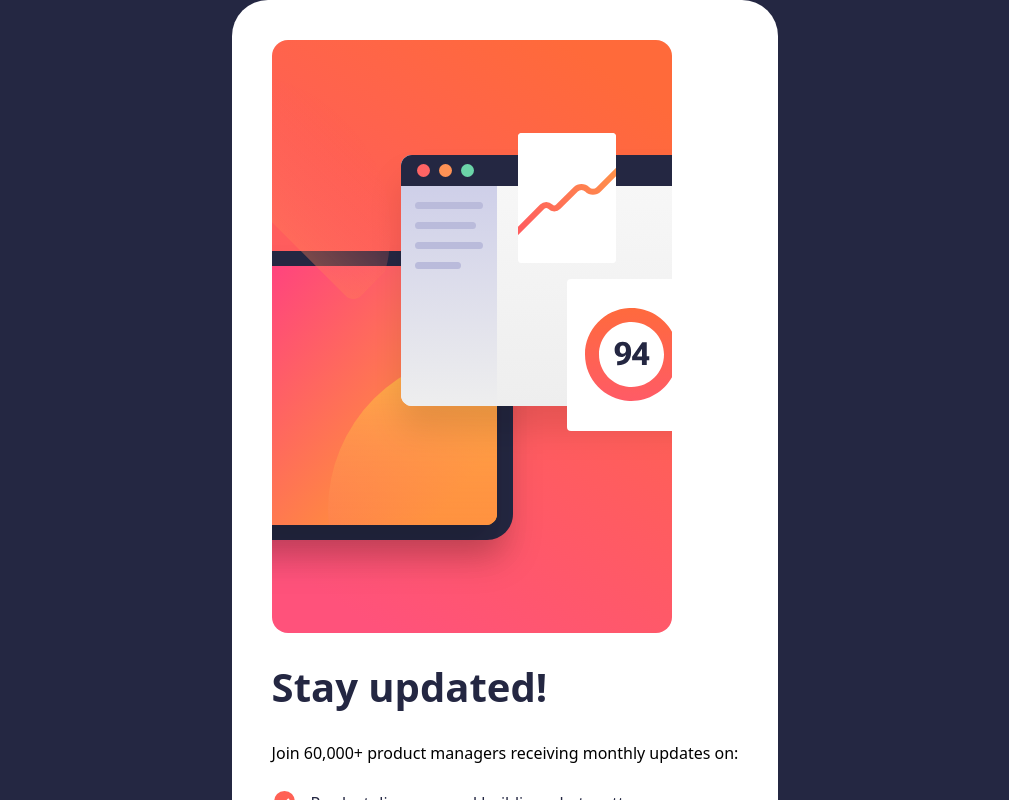
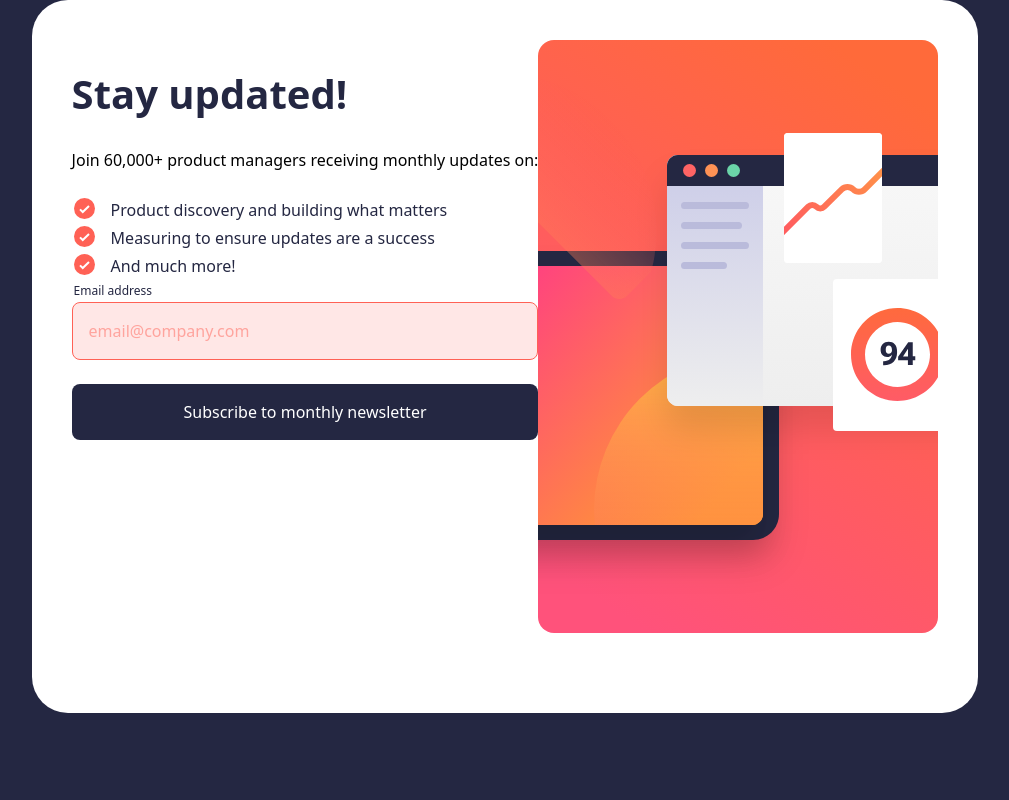
Before and after one commit to NarelaCamara/newsletter-sign-up-with-success-message, a React (Vite) app: page / in a window 1280 px wide. Shown: the top 800 px of the page, without its empty margins (135-1144 px from the left). Built offline with nearby package versions, Linux system fonts and the light colour scheme.

Commit message:
refactor: div inencesari

```diff
--- a/src/components/login/Login.tsx
+++ b/src/components/login/Login.tsx
@@ -36,9 +36,9 @@ export const Login = ({
 
   return (
     <div className="bg-white md:border-0  md:rounded-[36px] max-md:w-[327px] max-md:h-[100vh] md:p-10">
-      <div>
-        <div className="pb-10 flex flex-col">
+      <div className="pb-10 flex flex-col lg:flex-row-reverse">
         <ResponsiveSignUpImage />
+
         <div className="flex flex-col  md:py-6 max-md:w-[327px]">
           <h1 className="text-[Roboto] text-[40px] text-[#242742] font-semibold">
             Stay updated!
@@ -66,6 +66,5 @@ export const Login = ({
         </div>
       </div>
     </div>
-    </div>
   );
 };
```
Lines whose indentation alone changed are shown as unchanged.
